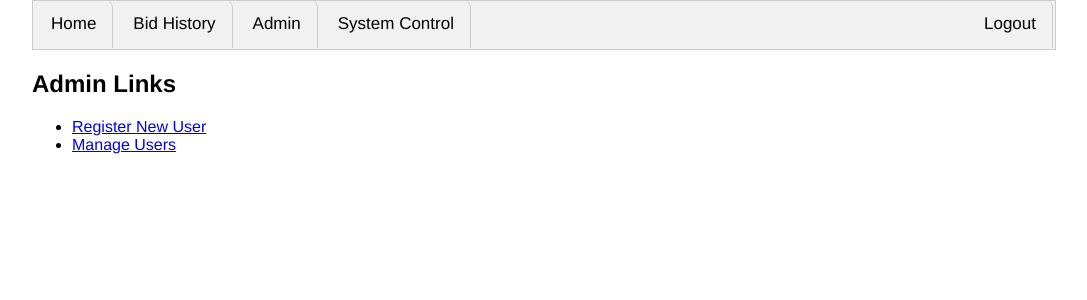
After one commit to MingXian2005/bidding-saas, a Flask app: page /sysadmin in a window 1280 px wide. The commit adds this page. Shown: the top 300 px of the page, without its empty margins (96-1183 px from the left). Run offline with Flask 3, Linux system fonts and the light colour scheme; a user stored in the database is signed in.

Commit message:
initial sysadmin setup

```diff
--- a/app.py
+++ b/app.py
@@ -4,6 +4,8 @@ eventlet.monkey_patch()
 from application import app, socketio
 import os
 
+from application import routes1
+
 if __name__ == '__main__':
     port = int(os.environ.get("PORT", 5000))
     socketio.run(app, host='0.0.0.0', port=port)
--- /dev/null
+++ b/application/sysadmins.py
@@ -0,0 +1,104 @@
+from application import app, db, socketio
+from application.models import Users, Timer, Initials, Bid, Client
+from flask_login import current_user, login_required
+from functools import wraps
+from flask import render_template, request, flash, redirect, url_for, abort
+from application.forms import RegistrationForm, TimerForm, InitialsForm, NewTimerForm, NewTimerForm2
+from datetime import datetime, timedelta, timezone
+from zoneinfo import ZoneInfo
+from apscheduler.schedulers.background import BackgroundScheduler
+
+
+scheduler = BackgroundScheduler()
+scheduler.start()
+
+def sysadmin_required(f):
+    @wraps(f)
+    def decorated_function(*args, **kwargs):
+        if not current_user.is_authenticated:
+            abort(403)
+        if not current_user.sys_admin:
+            abort(403)
+        return f(*args, **kwargs)
+    return decorated_function
+
+import string
+
+def generate_display_name():
+    # Get all display names already used
+    existing_names = {u.display_name for u in Users.query.all() if u.display_name}
+    for letter in string.ascii_uppercase:
+        name = f"Company {letter}"
+        if name not in existing_names:
+            return name
+    raise Exception("Ran out of company names!")
+
+@app.route('/sysadmin')
+@login_required
+@sysadmin_required
+def sysadmin():
+    return render_template('sysadmin.html')
+
+@app.route('/sysadmin/register', methods=['GET', 'POST'])
+@login_required
+@sysadmin_required
+
+def sysadmin_register():
+    form = RegistrationForm()
+    if form.validate_on_submit():
+        display_name = form.display_name.data
+        IdentificationKey = form.IdentificationKey.data
+        password = form.password.data
+
+        # Check if IdentificationKey already exists
+        existing_user = Users.query.filter_by(IdentificationKey=IdentificationKey).first()
+        if existing_user:
+            flash('IdentificationKey already exists. Please choose a different one.', 'danger')
+            return render_template('sysregister.html', form=form, title="Admin Registration")
+
+        new_user = Users(
+        IdentificationKey=IdentificationKey,
+        display_name=display_name,  # assign anonymous name
+        is_admin=True
+        )
+        new_user.set_password(password)
+        db.session.add(new_user)
+        db.session.commit()
+        flash('User registered successfully!', 'success')
+        return redirect(url_for('sysadmin_register'))
+    return render_template('sysregister.html', form=form, title="Admin Registration")
+
+@app.route('/sysadmin/users')
+@login_required
+@sysadmin_required
+def sysadmin_users():
+    users = Users.query.filter_by(sys_admin=False).all()
+    return render_template('sysadmin_users.html', users=users)
+
+@app.route('/sysadmin/users/<int:user_id>/toggle_block', methods=['POST'])
+@login_required
+@sysadmin_required
+def toggle_block_admin(user_id):
+    user = Users.query.get_or_404(user_id)
+    user.is_blocked = not user.is_blocked
+    db.session.commit()
+    status = 'blocked' if user.is_blocked else 'unblocked'
+    flash(f'User {user.display_name} is now {status}.', 'success')
+    return redirect(url_for('sysadmin_users'))
+
+# @app.route('/admin/rm', methods=['GET'])
+# @login_required
+# @sysadmin_required
+# def admin_rm():
+#     bids = Bid.query.order_by(Bid.timestamp.desc()).all()
+#     return render_template('admin_rm.html', bids=bids, title="Remove Bids")
+
+# @app.route('/admin/rm/<int:bid_id>/delete', methods=['POST'])
+# @login_required
+# @sysadmin_required
+# def delete_bid(bid_id):
+#     bid = Bid.query.get_or_404(bid_id)
+#     db.session.delete(bid)
+#     db.session.commit()
+#     flash(f'Bid {bid_id} has been deleted.', 'success')
+#     return redirect(url_for('admin_rm'))
--- a/application/templates/admin.html
+++ b/application/templates/admin.html
@@ -3,6 +3,7 @@
 {% block title %}Admin Homepage{% endblock %}
 
 {% block body %}
+
 <div class="container">
     <div class="info-section">
         <h2>Admin Links</h2>
--- /dev/null
+++ b/application/templates/sysadmin.html
@@ -0,0 +1,40 @@
+<!DOCTYPE html>
+<html lang="en">
+
+<head>
+    <meta charset="UTF-8">
+    <meta name="viewport" content="width=device-width, initial-scale=1.0">
+    <link rel="stylesheet" href="{{ url_for('static', filename='CSS/style.css') }}">
+    <title>sysadmin</title>
+</head>
+
+<body>
+    <div class="navbar">
+        <a href="{{ url_for('bid') }}">Home</a>
+        <a href="{{ url_for('bidding') }}">Bid History</a>
+
+        {% if current_user.is_authenticated and (current_user.is_admin or current_user.sys_admin) %}
+        <a href="{{ url_for('admin') }}">Admin</a>
+        {% endif %}
+
+        {% if current_user.is_authenticated and current_user.sys_admin %}
+        <a href="{{ url_for('sysadmin') }}">System Control</a>
+        {% endif %}
+
+        <div class="navbar-right">
+            <a href="{{ url_for('logout') }}">Logout</a>
+        </div>
+    </div>
+
+    <div class="container">
+        <div class="info-section">
+            <h2>Admin Links</h2>
+            <ul>
+                <li><a href="{{ url_for('sysadmin_register') }}">Register New User</a></li>
+                <li><a href="{{ url_for('sysadmin_users') }}">Manage Users</a></li>
+            </ul>
+        </div>
+    </div>
+</body>
+
+</html>
```
Also changed, not shown: application/__init__.py (+32 -8 lines), application/admins.py (+4 -3 lines), application/models.py (+17 -0 lines), application/routes1.py (+12 -3 lines), application/templates/bid.html (+10 -1 lines), application/templates/bidding.html (+12 -3 lines), application/templates/layout.html (+19 -1 lines), application/templates/sysadmin_users.html (added, +15 -0 lines), application/templates/sysregister.html (added, +32 -0 lines), README.md.
